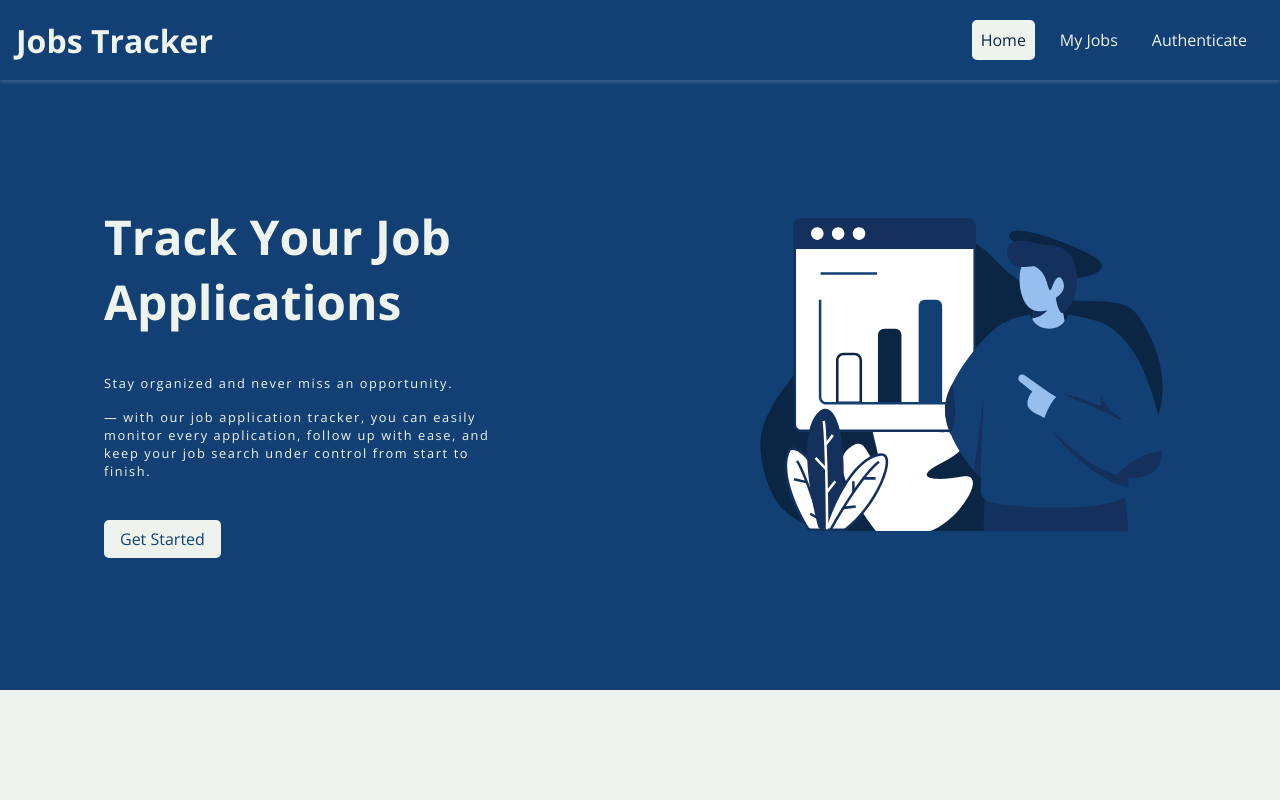
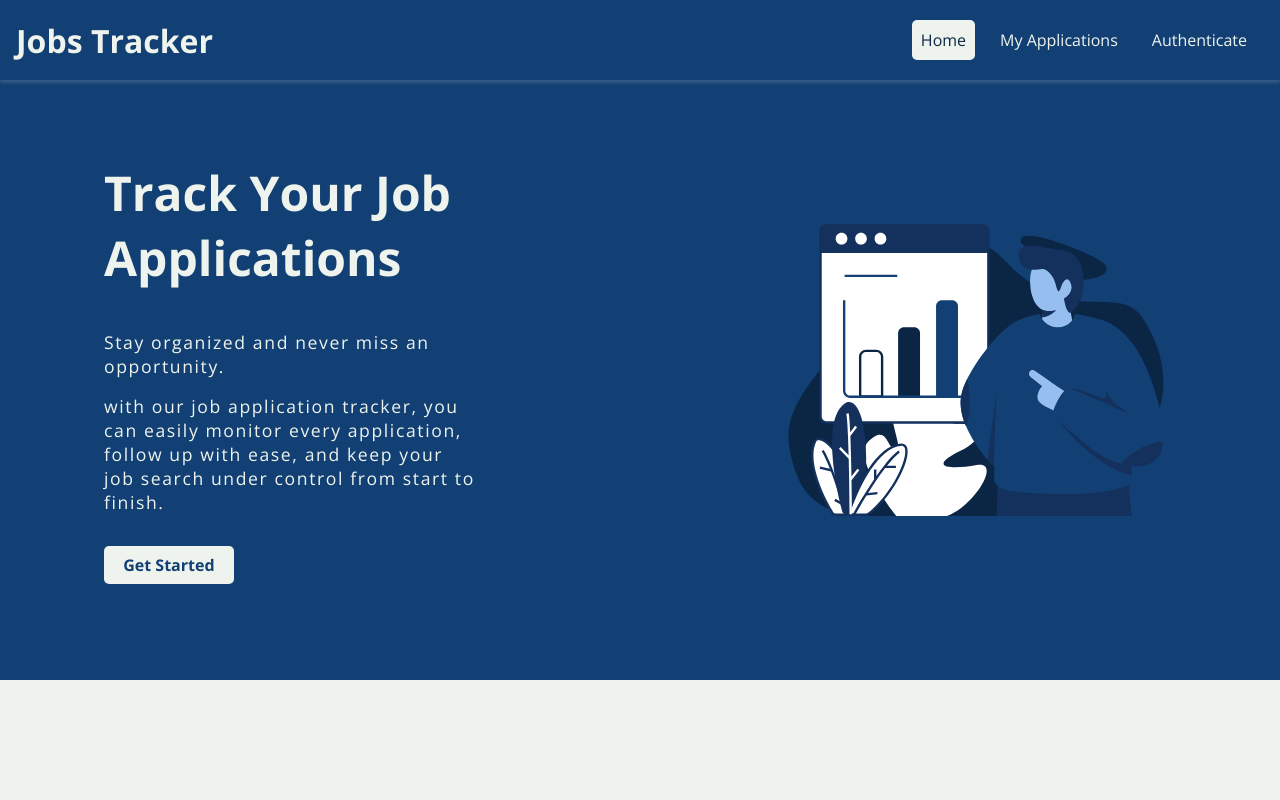
Before and after one commit to FedericoPiazzolla/job-tracker-mern, a React (Vite) app in the folder client/: page / in a window 1280 px wide. Shown: the top 800 px of the page. Built offline with nearby package versions, Linux system fonts and the light colour scheme.

Commit message:
fix: mobile first adjust for hero component and style

```diff
--- a/client/src/jobs/components/Hero.jsx
+++ b/client/src/jobs/components/Hero.jsx
@@ -12,7 +12,7 @@ const Hero = () => {
             <p>
               Stay organized and never miss an opportunity.
               <span className="hero-description">
-                — with our job application tracker, you can easily monitor every
+                with our job application tracker, you can easily monitor every
                 application, follow up with ease, and keep your job search under
                 control from start to finish.
               </span>
--- a/client/src/jobs/components/style/Hero.css
+++ b/client/src/jobs/components/style/Hero.css
@@ -9,40 +9,50 @@
 
 .hero-wrap {
   display: flex;
+  flex-direction: column; /* Mobile first: colonna */
   justify-content: center;
   align-items: center;
-  flex-direction: column;
+  gap: 2rem;
 }
 
 .hero-content {
   width: 100%;
   color: var(--background-color);
+  text-align: center;
 }
 
 .hero-content h1 {
-  font-size: 3rem;
-  margin-bottom: 2.5rem;
+  font-size: 2rem;
+  margin-bottom: 2rem;
 }
 .hero-content p {
-  font-size: .8rem;
+  font-size: 0.95rem;
   letter-spacing: 0.1rem;
-  margin-bottom: 3rem;
+  margin-bottom: 2rem;
+  width: 100%;
+  margin-left: auto;
+  margin-right: auto;
 }
 
 .hero-description {
   padding-top: 1rem;
   display: block;
 }
+
 .btn-hero {
   text-decoration: none;
   color: var(--primary-color);
   background-color: var(--background-color);
-  padding: 0.5rem 1rem;
+  padding: 0.5rem 1.2rem;
   border-radius: 5px;
+  font-size: 1rem;
+  font-weight: 600;
   transition:
     background-color 0.3s ease,
     color 0.3s,
     transform 0.5s cubic-bezier(0.4,0,0.2,1);
+  margin: 0 auto;
+  display: inline-block;
 }
 
 .btn-hero:hover {
@@ -54,23 +64,38 @@
 
 .hero-image {
   display: none;
+  width: 100%;
+  max-width: 320px;
+  margin: 0 auto;
 }
 
 @media (min-width: 768px) {
   .hero-wrap {
     flex-direction: row;
+    align-items: center;
+    gap: 3rem;
   }
 
   .hero-image {
     display: block;
     width: 40%;
+    max-width: 400px;
   }
 
   .hero-content {
     width: 60%;
+    text-align: left;
+  }
+
+  .hero-content h1 {
+    font-size: 3rem;
+    margin-bottom: 2.5rem;
   }
 
   .hero-content p {
+    font-size: 1.1rem;
     width: 60%;
+    margin-left: 0;
+    margin-right: 0;
   }
 }
--- a/client/src/jobs/pages/UsersJobs.jsx
+++ b/client/src/jobs/pages/UsersJobs.jsx
@@ -62,7 +62,6 @@ const UsersJobs = () => {
   return (
     <div className="user-jobs">
       <div className="user-jobs__header">
-        <h2 className="user-jobs__title">My Applications</h2>
         <NavLink to="/jobs/u1/new" className="user-jobs__add-button">
           Add Application{" "}
           <span>
--- a/client/src/jobs/pages/style/UsersJobs.css
+++ b/client/src/jobs/pages/style/UsersJobs.css
@@ -6,18 +6,11 @@
 
 .user-jobs__header {
   display: flex;
-  flex-direction: row;
-  align-items: center;
-  justify-content: space-between;
-  padding: 2rem 1rem;
+  flex-direction: column;
+  align-items: stretch;
+  gap: 1rem;
+  padding: 1.2rem 0.5rem;
   color: var(--primary-color);
-}
-
-.user-jobs__header h2 {
-  padding: 0.5rem 1rem;
-  background-color: var(--primary-color);
-  color: white;
-  border-radius: 0.5rem;
 }
 
 .user-jobs__add-button {
@@ -26,7 +19,7 @@
   justify-content: center;
   gap: 0.5rem;
   padding: 0.5rem 1rem;
-  background-color: var(--primary-color);
+  background-color: var(--secondary-color);
   color: white;
   border-radius: 0.5rem;
   cursor: pointer;
@@ -34,6 +27,10 @@
   border: none;
   font-size: 1rem;
   border: 1px solid transparent;
+  width: 100%;
+  max-width: 320px;
+  margin: 0 auto;
+  transition: background 0.2s, color 0.2s, border 0.2s;
 }
 .user-jobs__add-button span {
   display: flex;
@@ -71,3 +68,18 @@
 .user-jobs__list::-webkit-scrollbar-track {
   background: var(--background-color);
 }
+
+@media (min-width: 768px) {
+  .user-jobs__header {
+    flex-direction: row;
+    align-items: center;
+    justify-content: end;
+    gap: 0;
+    padding: 2rem 1rem;
+  }
+  .user-jobs__add-button {
+    width: auto;
+    max-width: none;
+    margin: 0;
+  }
+}
--- a/client/src/shared/components/Navigation/NavLinks.jsx
+++ b/client/src/shared/components/Navigation/NavLinks.jsx
@@ -12,7 +12,7 @@ const NavLinks = (props) => {
         </NavLink>
       </li>
       <li>
-        <NavLink to="/u1/jobs">My Jobs</NavLink>
+        <NavLink to="/u1/jobs">My Applications</NavLink>
       </li>
       <li>
         <NavLink to="/auth">Authenticate</NavLink>
```
